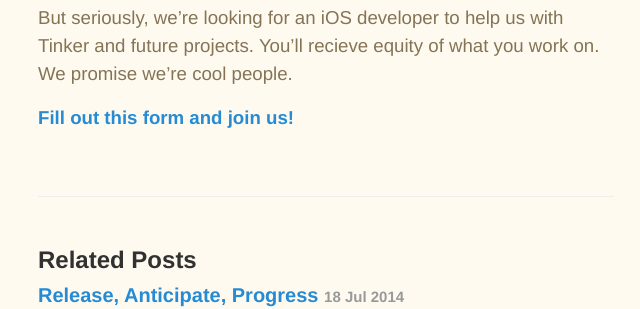
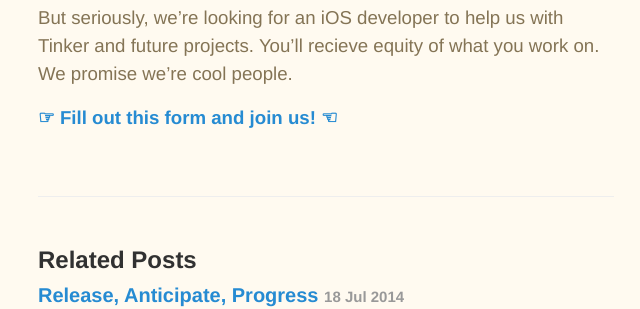
Before and after one commit to bio-ks/leef.github.io, a Jekyll site: the page built from _posts/2014-07-30-join-us.md, in a window 1280 px wide. Shown: the part 492-801 px from the top of the page, without its empty margins (314-954 px from the left). Built offline with Jekyll 4.4.1, drawn with Linux system fonts in a browser that asks for light colours; some web fonts are replaced; Markdown is read by kramdown in place of the engine named in the settings.

```diff
--- a/_posts/2014-07-30-join-us.md
+++ b/_posts/2014-07-30-join-us.md
@@ -11,4 +11,4 @@ You'll join Leef on it's budding frontier, helping make the awesome new things o
 
 But seriously, we're looking for an iOS developer to help us with Tinker and future projects. You'll recieve equity of what you work on. We promise we're cool people.
 
-**[Fill out this form and join us!](https://teamleef.wufoo.com/forms/work-with-leef-m1sa3yfk1940x8v/)**
+**[☞ Fill out this form and join us! ☜](https://teamleef.wufoo.com/forms/work-with-leef-m1sa3yfk1940x8v/)**
```
